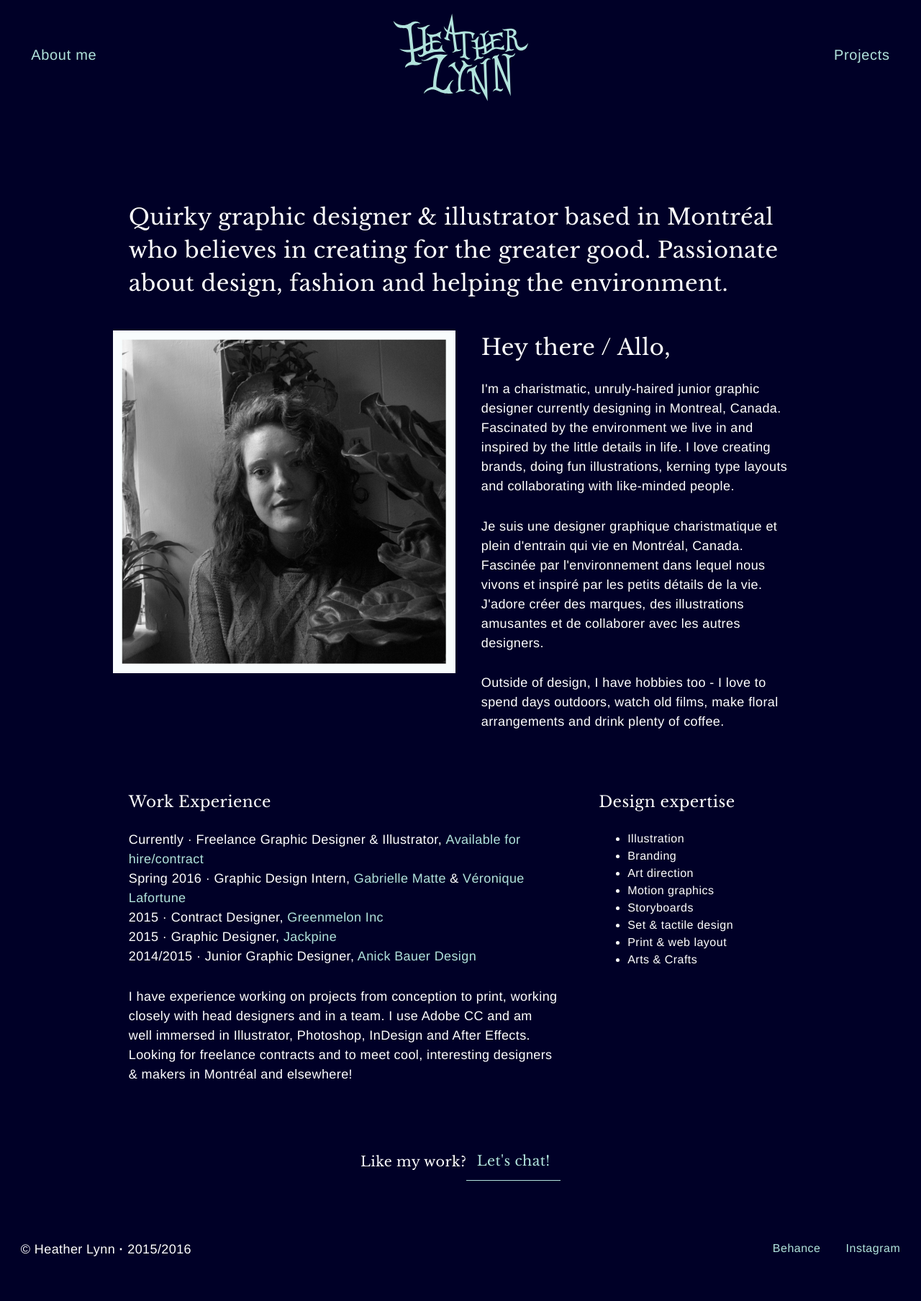
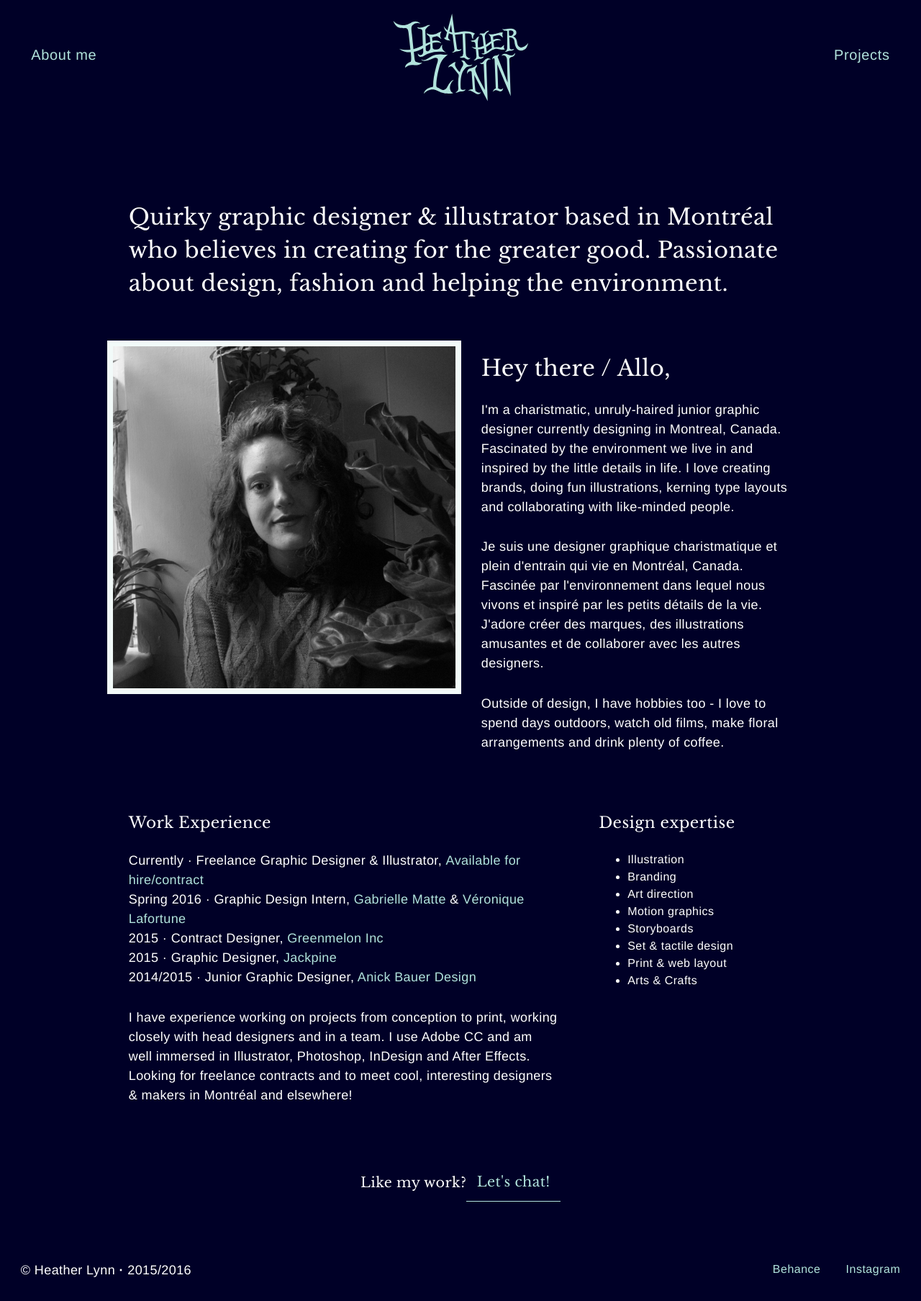
Before and after one commit to heathermcd12/portfolio, a Jekyll site: the page built from about.html, in a window 1280 px wide. Shown: the whole page at 72% size. Built offline with Jekyll 4.4.1, drawn with Linux system fonts in a browser that asks for light colours; a style sheet for code colours, icons or effects is not loaded; before the commit the page ends 1778 px from its top, so only the background shows below that.

Commit message:
about - image - outline

```diff
--- a/_includes/css/main.css
+++ b/_includes/css/main.css
@@ -319,6 +319,10 @@ video {
     color: #000C62;
 }
 
+.portrait {
+    outline: 8px solid #F2FAF9;
+}
+
 .hand {
     height: 200px;
 }
--- a/about.html
+++ b/about.html
@@ -8,11 +8,11 @@ layout: about_me
 
 <div class="grid portfolio pad-top">
 
-    <div class="gutter pad-top unit unit-x-s-1 unit-s-1 unit-m-1 unit-l-1">
+    <div class="gutter push pad-top unit unit-x-s-1 unit-s-1 unit-m-1 unit-l-1">
         <h2 class="white">Quirky graphic designer &amp; illustrator based in Montréal who believes in creating for the greater good. Passionate about design, fashion and helping the environment.</h2>
     </div>
-        <div class="intro pad-t-1-4 intro-wrap portfolio-img unit unit-xs-1 unit-s-1 unit-m-1-2 unit-l-1-2">
-            <img class="island-1-4 pad-b pad-top flex" src="{{site.baseurl}}/images/portrait.jpg">
+        <div class="intro island-1-4 pad-b pad-top intro-wrap portfolio-img unit unit-xs-1 unit-s-1 unit-m-1-2 unit-l-1-2">
+            <img class="portrait flex" src="{{site.baseurl}}/images/candid-me-2.jpg">
         </div>
 
     <div class="about white gutter unit unit-xs-1 unit-s-1 unit-m-1-2 unit-l-1-2">
```
